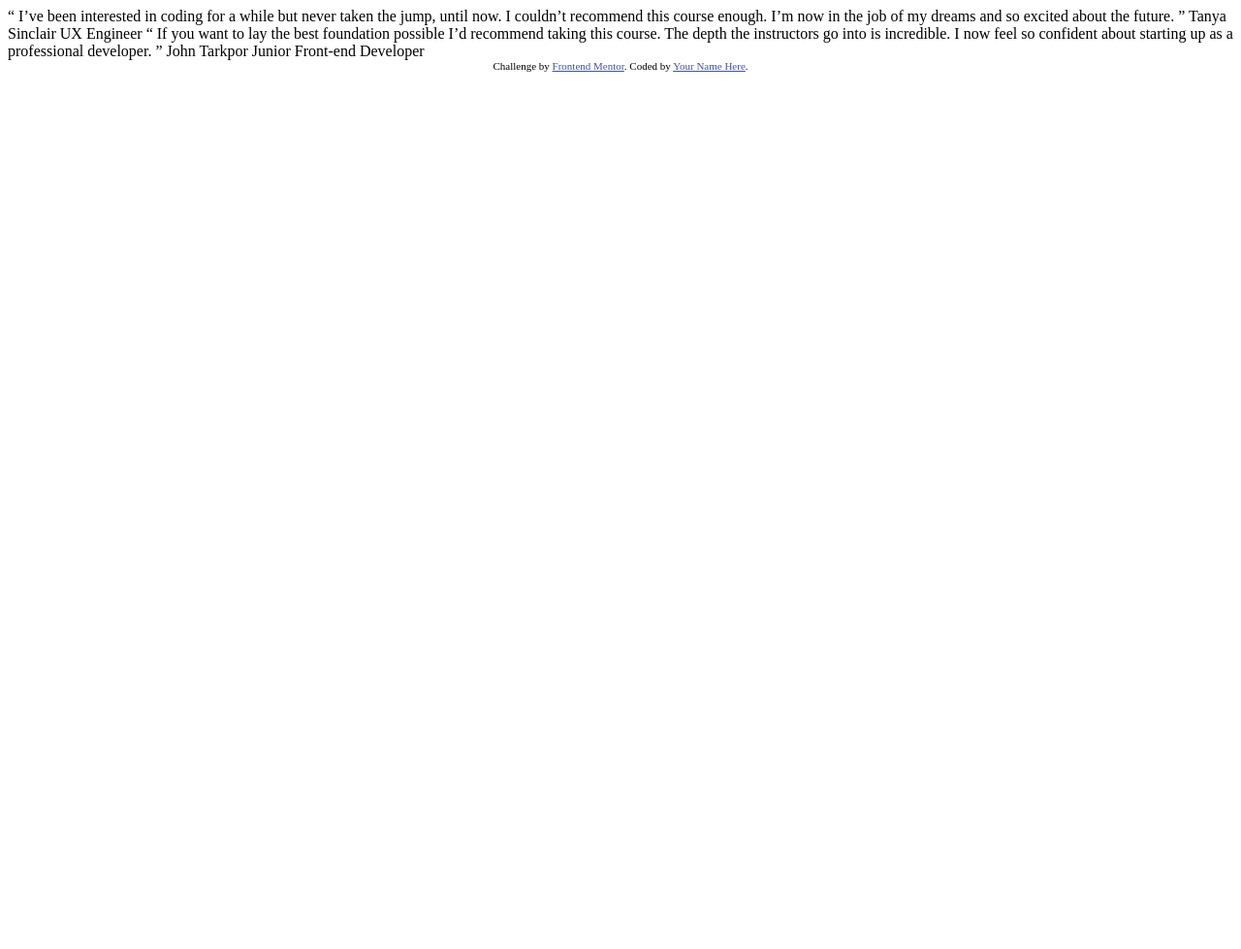
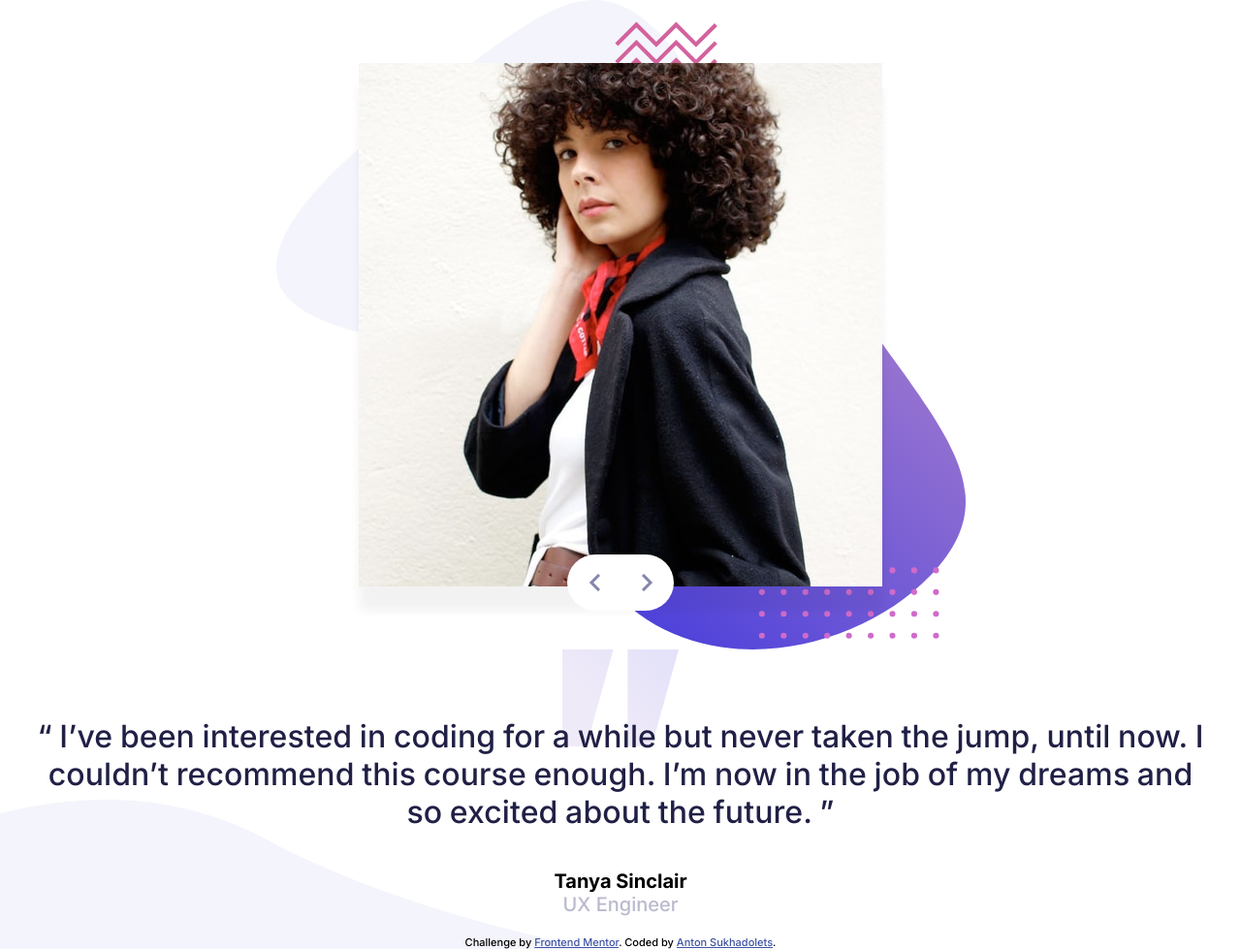
Before and after one commit to SuhodolecA/coding-bootcamp-testimonials-slider, a plain HTML site: page index.html in a window 1280 px wide. Shown: the whole page at 97% size. Before the commit the page ends 800 px from the top, so only its background shows below. Drawn offline with Linux system fonts and the light colour scheme.

Commit message:
feat: add final markup

```diff
--- /dev/null
+++ b/css/style.scss
@@ -0,0 +1,205 @@
+// === variables ===
+$dark-blue: hsl(240, 38%, 20%);
+$grayish-blue: hsl(240, 18%, 77%);
+// === / variables ===
+
+
+// === common ===
+:root {
+    box-sizing: border-box;
+    font-size: 10px;
+}
+
+*,
+::before,
+::after {
+    box-sizing: inherit;
+    margin: 0;
+    padding: 0;
+}
+
+body {
+    font-family: 'Inter', sans-serif;
+    font-size: 3.2rem;
+}
+
+.slider-container {
+    max-width: 125rem;
+    padding: 0 1.5rem;
+    margin: 0 auto;
+}
+// === / common ===
+
+// === main styles ===
+.wrapper {
+        background: url('../images/pattern-curve.svg') no-repeat bottom left;
+
+        @media (max-width: 460px) {
+            background-size: 60%;
+        }
+    }
+
+.slider {
+    min-height: 100vh;
+    display: flex;
+    align-items: center;
+
+    @media (max-width: 1300px) {
+        flex-direction: column-reverse;
+    }
+
+    &-content {
+        flex-basis: 43%;
+        padding-top: 8rem;
+        position: relative;
+
+        @media (max-width: 1300px) {
+            padding-top: 0;
+        }
+
+        &__testimonals {
+            background: url("../images/pattern-quotes.svg") no-repeat 20% 0%;
+            padding-top: 7rem;
+            min-width: 63rem;
+            width: 100%;
+            position: absolute;
+            top: -145%;
+            left: 4%;
+            z-index: 10;
+
+            @media (max-width: 1300px) {
+                position: static;
+                background-position: 50% 0;
+                text-align: center;
+            }
+
+            @media (max-width: 630px) {
+                min-width: auto;
+                background-size: 20%;
+                background-position-y: 15%;
+            }
+
+            &-text {
+                color: $dark-blue;
+                word-spacing: -1px;
+                margin-bottom: 4rem;
+                letter-spacing: 0.1px;
+
+                @media (max-width: 630px) {
+                    font-size: 2.5rem;
+                    margin-bottom: 3rem;
+                }
+
+                @media (max-width: 460px) {
+                    font-size: 2rem;
+                }
+            }
+
+            &-author {
+                font-size: 2.5rem;
+
+                @media (max-width: 1300px) {
+                    display: flex;
+                    flex-direction: column;
+                    font-size: 2rem;
+                    margin-bottom: 2rem;
+                }
+
+                @media (max-width: 460px) {
+                    font-size: 1.5rem;
+                }
+
+            }
+        }
+    }
+
+    .author-name {
+        font-weight: 700;
+    }
+
+    .author-title {
+        color: $grayish-blue;
+    }
+
+    &-avatar {
+        padding: 6.5rem 0;
+        flex-basis: 57%;
+        display: flex;
+        align-items: center;
+        justify-content: center;
+        background: url("../images/pattern-bg.svg") no-repeat 50% 50%;
+        background-size: contain;
+        position: relative;
+        width: 100%;
+    }
+}
+
+.author-photo {
+    box-shadow: 0 2.5rem 1rem rgba(0,0,0, .05);
+
+    @media (max-width: 750px) {
+        max-width: 400px;
+    }
+
+
+    @media (max-width: 630px) {
+        max-width: 300px;
+    }
+
+    @media (max-width: 460px) {
+        max-width: 250px;
+    }
+}
+
+.slider-controls {
+    position: absolute;
+    display: flex;
+    bottom: 6%;
+    left: 20%;
+
+    @media (max-width: 1300px) {
+        left: 50%;
+        transform: translateX(-50%);
+    }
+
+    @media (max-width: 460px) {
+        bottom: 9%;
+    }
+
+    &__btn {
+        font-size: 0;
+        border: 0;
+        background-color: #fff;
+        min-width: 5.5rem;
+        padding: 2rem 0;
+        cursor: pointer;
+        outline: none;
+        transition: all .1s linear;
+
+        @media (max-width: 630px) {
+            padding: 1.8rem 0;
+        }
+
+        @media (max-width: 460px) {
+            min-width: 4.5rem;
+            padding: 1.5rem 0;
+        }
+    }
+
+    &__btn:hover{
+        box-shadow: inset 0px 1px 5px hsla(256, 55%, 42%, .5);
+    }
+
+    &__btn:hover path {
+        stroke: hsl(256, 55%, 42%);
+    }
+
+    .prev-btn {
+        border-radius: 3rem 0rem 0rem 3rem;
+    }
+
+    .next-btn {
+        border-radius: 0rem 3rem 3rem 0rem;
+    }
+}
+// === / main styles ===
--- a/index.html
+++ b/index.html
@@ -1,22 +1,76 @@
 <!DOCTYPE html>
 <html lang="en">
+
 <head>
   <meta charset="UTF-8">
-  <meta name="viewport" content="width=device-width, initial-scale=1.0"> <!-- displays site properly based on user's device -->
+  <meta name="viewport" content="width=device-width, initial-scale=1.0">
+  <!-- displays site properly based on user's device -->
 
   <link rel="icon" type="image/png" sizes="32x32" href="./images/favicon-32x32.png">
 
   <title>Frontend Mentor | Coding Bootcamp Testimonials Slider</title>
+  <link rel="preconnect" href="https://fonts.gstatic.com">
+  <link href="https://fonts.googleapis.com/css2?family=Inter:wght@300;500;700&display=swap" rel="stylesheet">
+  <link rel="stylesheet" href="css/style.css">
 
   <!-- Feel free to remove these styles or customise in your own stylesheet 👍 -->
   <style>
-    .attribution { font-size: 11px; text-align: center; }
-    .attribution a { color: hsl(228, 45%, 44%); }
+    .attribution {
+      font-size: 11px;
+      text-align: center;
+    }
+
+    .attribution a {
+      color: hsl(228, 45%, 44%);
+    }
   </style>
 </head>
+
 <body>
 
+  <div class="wrapper">
+    <div class="slider-container">
+      <div class="slider">
+        <div class="slider-content">
+          <div class="slider-content__testimonals">
+            <div class="slider-content__testimonals-text">
+              <p>
                 “ I’ve been interested in coding for a while but never taken the jump, until now.
+                I couldn’t recommend this course enough. I’m now in the job of my dreams and so
+                excited about the future. ”
+              </p>
+            </div>
+            <div class="slider-content__testimonals-author">
+              <span class="author-name">Tanya Sinclair</span>
+              <span class="author-title">UX Engineer</span>
+            </div>
+          </div>
+        </div>
+        <div class="slider-avatar">
+          <img src="images/image-tanya.jpg" alt="author photo" class="author-photo">
+          <div class="slider-controls">
+            <button class="slider-controls__btn prev-btn" type="button">prev
+              <svg xmlns="http://www.w3.org/2000/svg" width="12" height="18">
+                <path fill="none" stroke="#8585AC" stroke-width="3" d="M11 1L3 9l8 8" />
+              </svg>
+            </button>
+            <button class="slider-controls__btn next-btn" type="button">next
+              <svg xmlns="http://www.w3.org/2000/svg" width="13" height="18">
+                <path fill="none" stroke="#8585AC" stroke-width="3" d="M2 1l8 8-8 8" />
+              </svg>
+            </button>
+          </div>
+        </div>
+      </div>
+    </div>
+
+    <div class="attribution">
+      Challenge by <a href="https://www.frontendmentor.io?ref=challenge" target="_blank">Frontend Mentor</a>.
+      Coded by <a href="https://github.com/SuhodolecA" target="_blank">Anton Sukhadolets</a>.
+    </div>
+  </div>
+
+  <!-- “ I’ve been interested in coding for a while but never taken the jump, until now.
     I couldn’t recommend this course enough. I’m now in the job of my dreams and so
     excited about the future. ”
 
@@ -28,11 +82,8 @@
     starting up as a professional developer. ”
 
     John Tarkpor
-  Junior Front-end Developer
+    Junior Front-end Developer -->
 
-  <div class="attribution">
-    Challenge by <a href="https://www.frontendmentor.io?ref=challenge" target="_blank">Frontend Mentor</a>.
-    Coded by <a href="#">Your Name Here</a>.
-  </div>
 </body>
+
 </html>
```
Also changed, not shown: css/style.css (added), 1 other file. Lines whose indentation alone changed are shown as unchanged.
